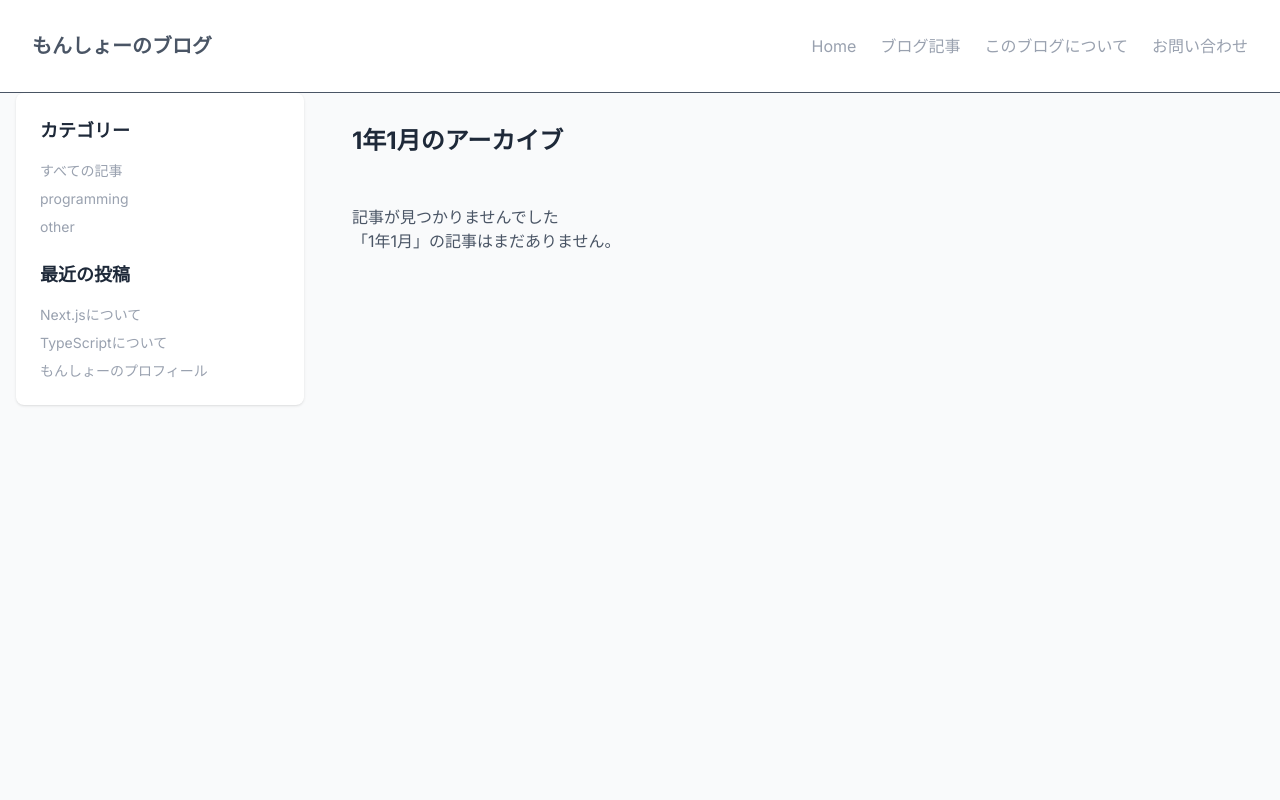
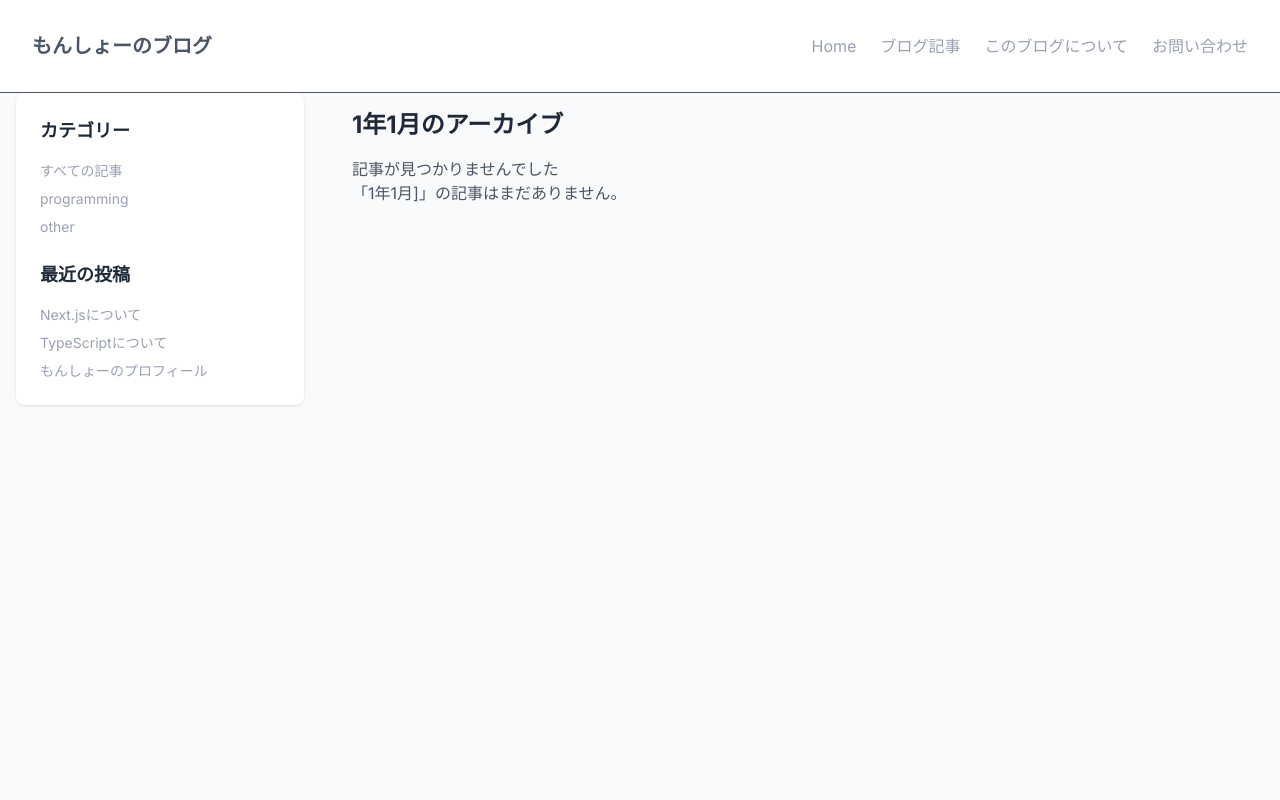
Before and after one commit to sho55/nextjs-blog, a Next.js app: page /blog/archive/1/1 in a window 1280 px wide. Shown: the top 800 px of the page. Built offline with nearby package versions, Linux system fonts and the light colour scheme.

Commit message:
アーカイブページの修正

```diff
--- a/app/blog/archive/[year]/[month]/page.tsx
+++ b/app/blog/archive/[year]/[month]/page.tsx
@@ -35,47 +35,35 @@ export default function ArchivePage({ params }: Props) {
     "12月",
   ];
 
-  const posts = getPostsByYearMonth(year, month);
+  const posts = getPostsByYearMonth(year,month);
   console.log(posts);
-
   return (
     <div className="max-w-4xl mx-auto">
-      <h1 className="text-2xl font-bold text-gray-800 py-8 mb-4">
+      <h1 className="text-2xl text-gray-800 font-bold py-4">
         {year}年{monthNames[monthNum - 1]}のアーカイブ
       </h1>
-      {posts.length > 0 ? (
-        <div className="space-y-6">
+      {posts.length > 0 ?(
+        <div className="space-y-3">
           {posts.map((post) => (
-            <article
-              key={post.slug}
-              className="bg-white rounded-lg shadow hover:shadow-md transition-shadow p-6"
-            >
-              <div className="flex items-center gap-2">
-                <span className="bg-blue-100 text-blue-800 text-sm px-2 py-1 rounded-full">
-                  {post.category}
-                </span>
-                <time className="text-sm text-gray-500">
-                  {new Date(post.date).toLocaleDateString("jp-JP")}
-                </time>
+            <article key={post.slug} className="bg-white rounded-lg shadow hover:shadow-md transition-shadow p-6">
+              <div className="flex items-center gap-2 mb-4">
+                <span className="bg-blue-100 text-blue-800 text-sm px-2 py-1 rounded-full">{post.category}</span>
+                <time className="text-sm text-gray-400">{new Date(post.date).toLocaleDateString("jp-JP")}</time>
               </div>
               <h2 className="text-xl font-semibold text-gray-800 mb-3">
-                <Link
-                  href={`/blog/${post.slug}`}
-                  className="hover:text-blue-800 transition-colors"
-                >
-                  {post.title}
+                <Link href={`/blog/${post.slug}`} className="hover:text-blue-800 transition-colors">
+                {post.title}
                 </Link>
               </h2>
               <div className="text-gray-500 mb-4">{post.abstract}</div>
             </article>
           ))}
+
         </div>
-      ) : (
+      ):(
         <div>
           <h2>記事が見つかりませんでした</h2>
-          <p>
-            「{year}年{monthNames[monthNum - 1]}」の記事はまだありません。
-          </p>
+          <p>「{year}年{monthNames[monthNum - 1]}]」の記事はまだありません。</p>
         </div>
       )}
     </div>
--- a/libs/posts.ts
+++ b/libs/posts.ts
@@ -65,11 +65,13 @@ export function getPostsByCategory(category: string): Post[] {
   );
 }
 
-// 年月別の記事を取得する
-export function getPostsByYearMonth(year: string, month: string): Post[] {
-  // ０埋めする
-  const yearMonth = year + "-" + month.padStart(2, "0");
-  return posts.filter((post) => post.date.substring(0, 7) === yearMonth);
+// 年月の記事を取得する
+export function getPostsByYearMonth(year:string,month:string):Post[]{
+  // 2025/08...OK
+  // 2025/8...OKしたい
+  // 0埋めをする
+  const yearMonth = year+ "-" + month.padStart(2,"0");
+  return posts.filter((post) => post.date.substring(0,7) === yearMonth)
 }
 
 // 全件取得する
```
